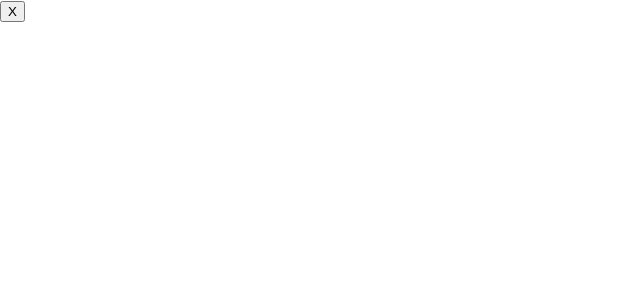
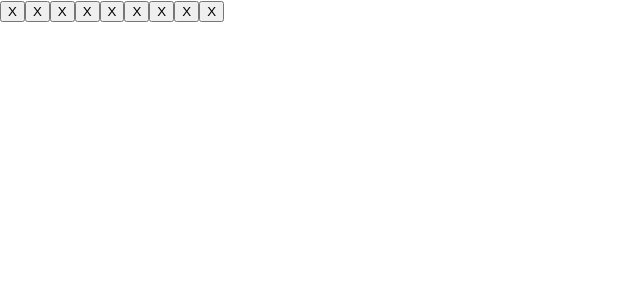
Before and after one commit to mickelson-classroom/tic-tac-toe-garv5014, a React (Create React App) app in the folder tic-tac-toes/: page / in a window 1280 px wide. Shown: the top 300 px of the page, without its empty margins (0-640 px from the left). Built offline with nearby package versions, Linux system fonts and the light colour scheme.

Commit message:
nine squares

```diff
--- a/tic-tac-toes/src/App.js
+++ b/tic-tac-toes/src/App.js
@@ -3,7 +3,18 @@ import './App.css';
 
 function App() {
   return (
+    <>
     <button className="square">X</button>
+    <button className="square">X</button>
+    <button className="square">X</button>
+    <button className="square">X</button>
+    <button className="square">X</button>
+    <button className="square">X</button>
+    <button className="square">X</button>
+    <button className="square">X</button>
+    <button className="square">X</button>
+
+    </>
   );
 }
 
```
Also changed, not shown: tic-tac-toes/src/index.css (line endings or trailing spaces).
